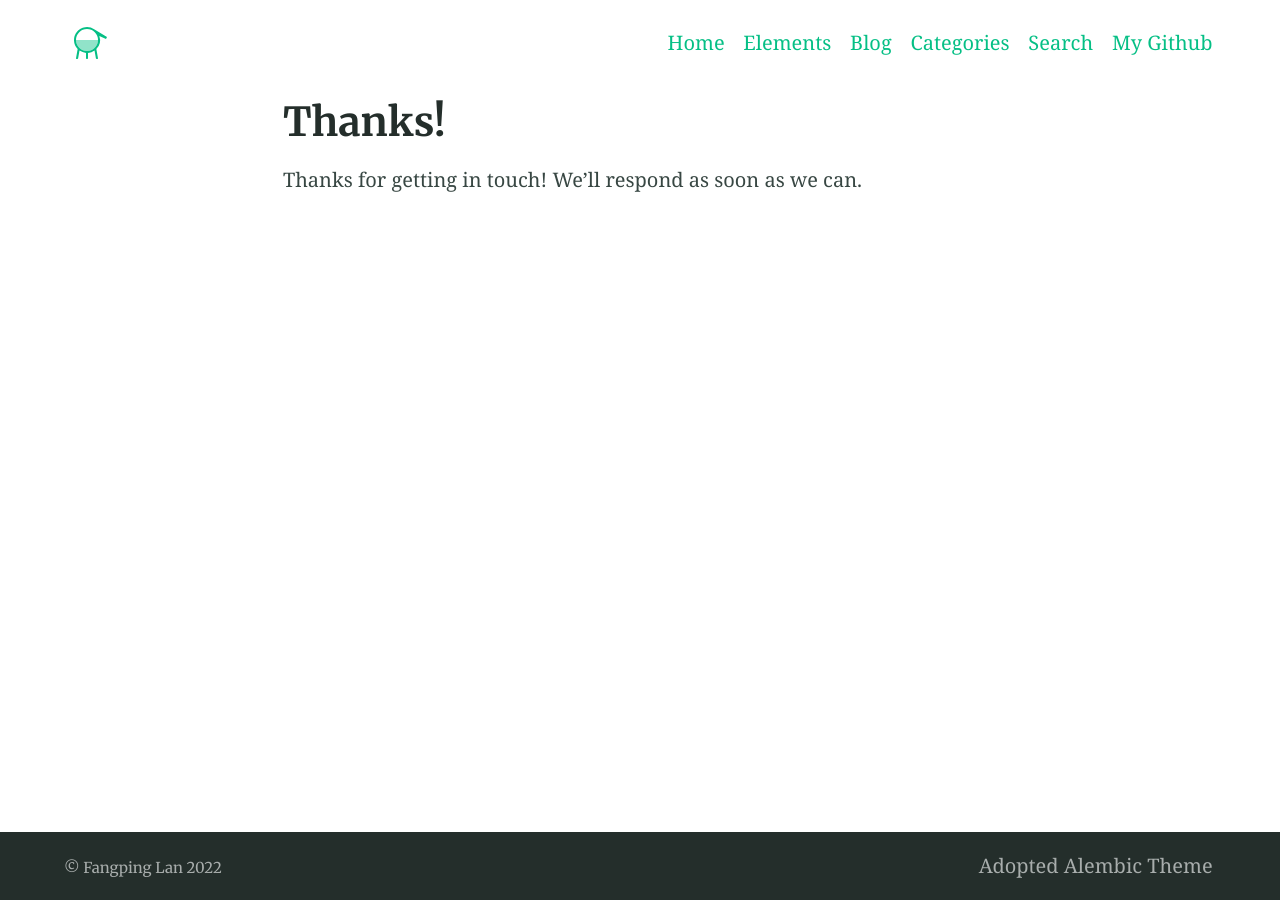
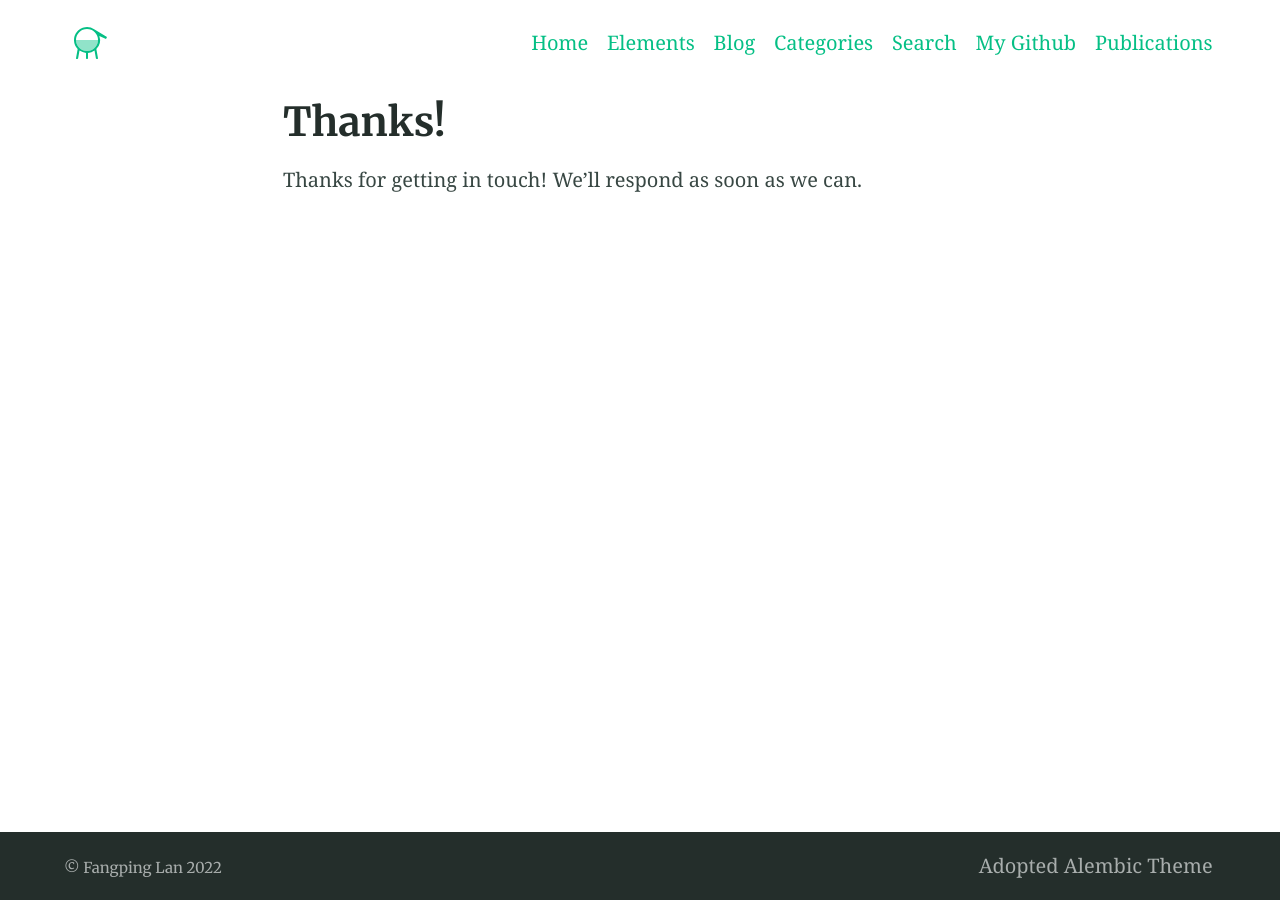
Before and after one commit to lanfangping/lanfangping.github.io, a Jekyll site: the page built from thanks.md, in a window 1280 px wide. Built offline with Jekyll 4.4.1, drawn with Linux system fonts in a browser that asks for light colours.

Commit message:
Update _config.yml

```diff
--- a/_config.yml
+++ b/_config.yml
@@ -133,7 +133,8 @@ navigation_header:
   url: /search/
 - title: My Github
   url: https://github.com/lanfangping
-
+- title: Publications
+  url: /publications/
 navigation_footer:
 - title: Adopted Alembic Theme
   url: https://darn.es
```
